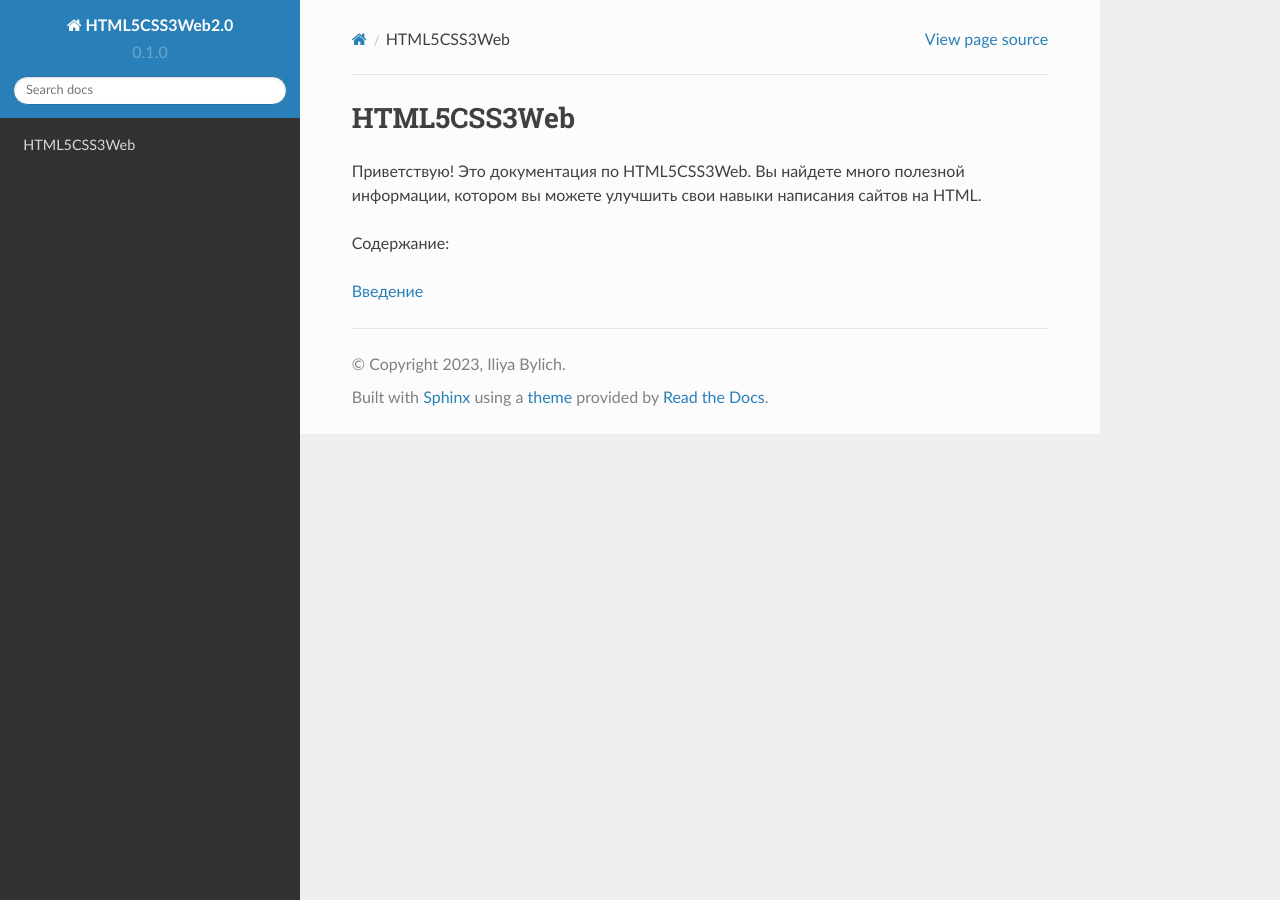
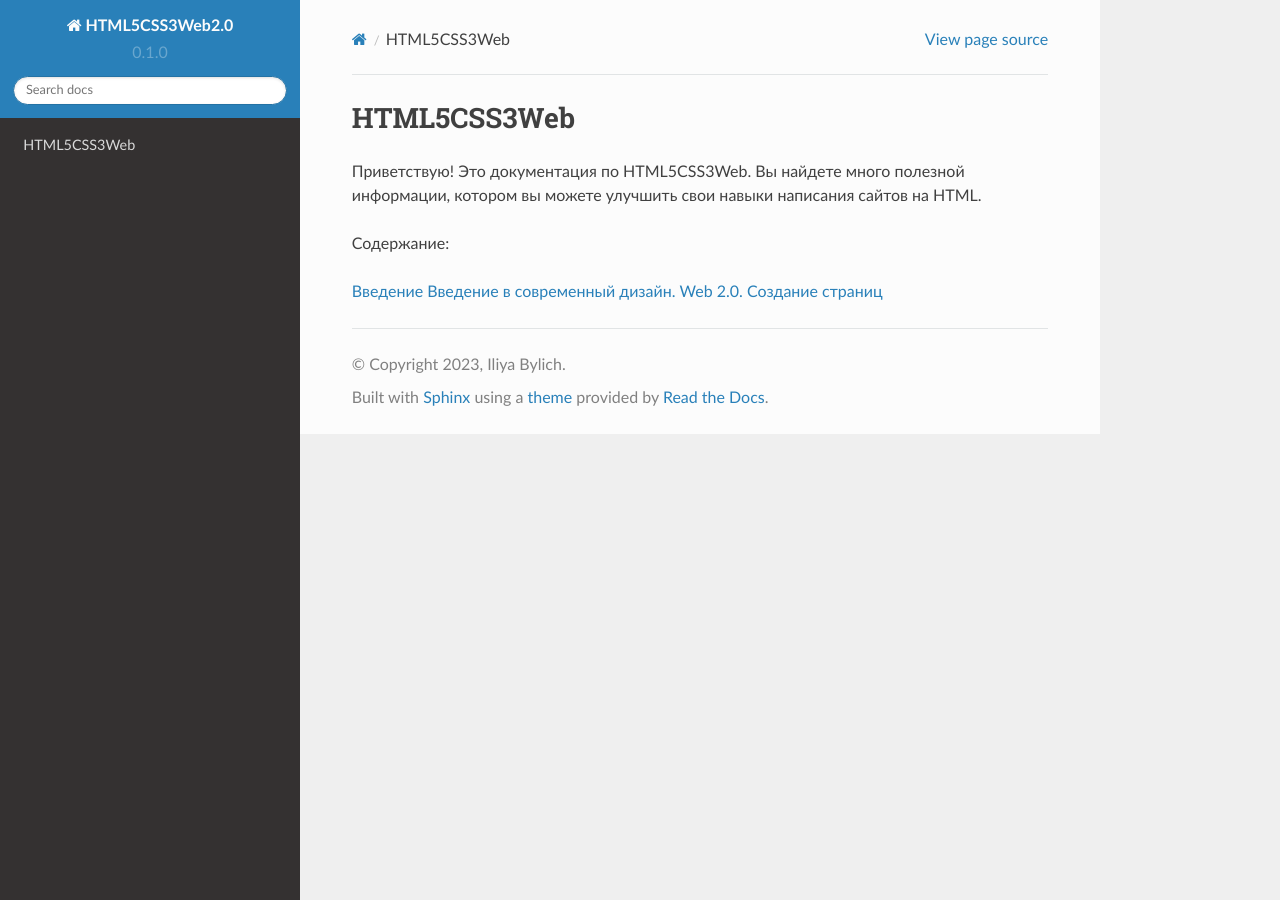
Before and after one commit to Iliya5digital/HTML5CSS3Web, a Sphinx documentation site: the page built from docs/source/index.rst, in a window 1280 px wide. Built offline with Sphinx 7.4.7 and the Read the Docs theme 2.0.0, drawn with Linux system fonts in a browser that asks for light colours.

Commit message:
Update index.rst

```diff
--- a/docs/source/index.rst
+++ b/docs/source/index.rst
@@ -7,3 +7,5 @@ HTML5CSS3Web
 Содержание:
 
 `Введение <https://html5css3web3.readthedocs.io/ru/latest/start.html>`_
+`Введение
+в современный дизайн. Web 2.0. Создание страниц <https://html5css3web3.readthedocs.io/ru/latest/start-to-new-webpages.html>`_
```
